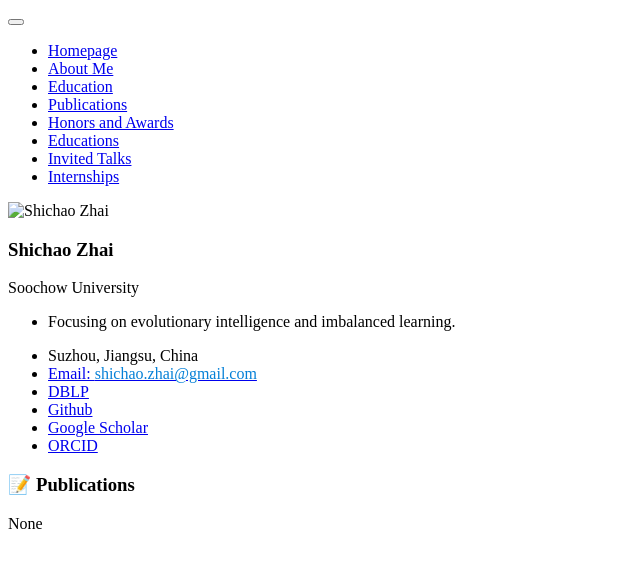
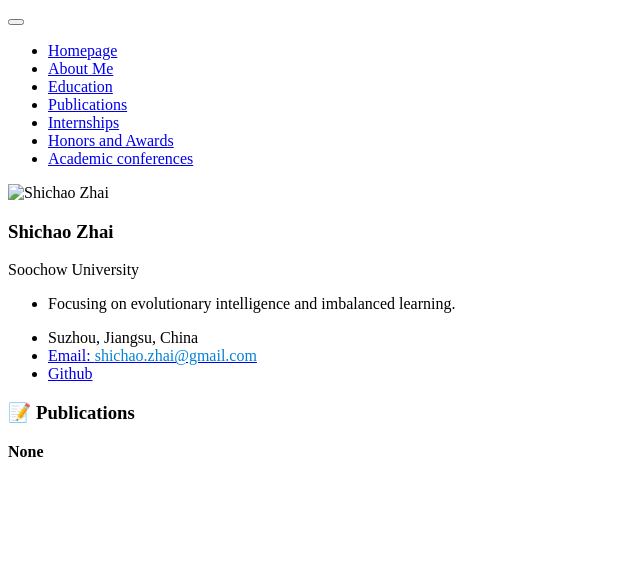
Before and after one commit to zhaishichao/zhaishichao.github.io, a Jekyll site: the page built from _pages/includes/pub.md, in a window 1280 px wide. Shown: the top 568 px of the page, without its empty margins (0-640 px from the left). Built offline with Jekyll 4.4.1, drawn with Linux system fonts in a browser that asks for light colours; our own code applies the rules of GitHub Pages for plain Markdown files.

Commit message:
更新个人信息

```diff
--- a/_config.yml
+++ b/_config.yml
@@ -27,7 +27,7 @@ author:
   location         : "Suzhou, Jiangsu, China"
   employer         :
   pubmed           :
-  googlescholar    : "https://scholar.google.com/citations?user=4FA6C0AAAAAJ"
+  googlescholar    : #"https://scholar.google.com/citations?user=4FA6C0AAAAAJ"
   email            : "shichao.zhai@gmail.com"
   researchgate     :  # example: "https://www.researchgate.net/profile/yourprofile"
   uri              :
@@ -44,8 +44,8 @@ author:
   impactstory      : #"https://profiles.impactstory.org/u/xxxx-xxxx-xxxx-xxxx"
   lastfm           :
   linkedin         : #"zhaishichao"
-  dblp             : "https://dblp.org/pid/75/6568-6.html"
-  orcid            : "https://orcid.org/0000-0002-9160-3848"
+  dblp             : #"https://dblp.org/pid/75/6568-6.html"
+  orcid            : #"https://orcid.org/0000-0002-9160-3848"
   pinterest        :
   soundcloud       :
   stackoverflow    : # http://stackoverflow.com/users/123456/username
--- a/_data/navigation.yml
+++ b/_data/navigation.yml
@@ -9,14 +9,12 @@ main:
   - title: "Publications"
     url: "/#-publications"
 
+  - title: "Internships"
+    url: "/#-internships"
+
   - title: "Honors and Awards"
     url: "/#-honors-and-awards"
 
-  - title: "Educations"
-    url: "/#-educations"
 
-  - title: "Invited Talks"
-    url: "/#-invited-talks"
-
-  - title: "Internships"
-    url: "/#-internships"
+  - title: "Academic conferences"
+    url: "/#-academic-conferences"
--- a/_pages/includes/pub.md
+++ b/_pages/includes/pub.md
@@ -1,3 +1,3 @@
 
 # 📝 Publications
-None
+**None**
```
